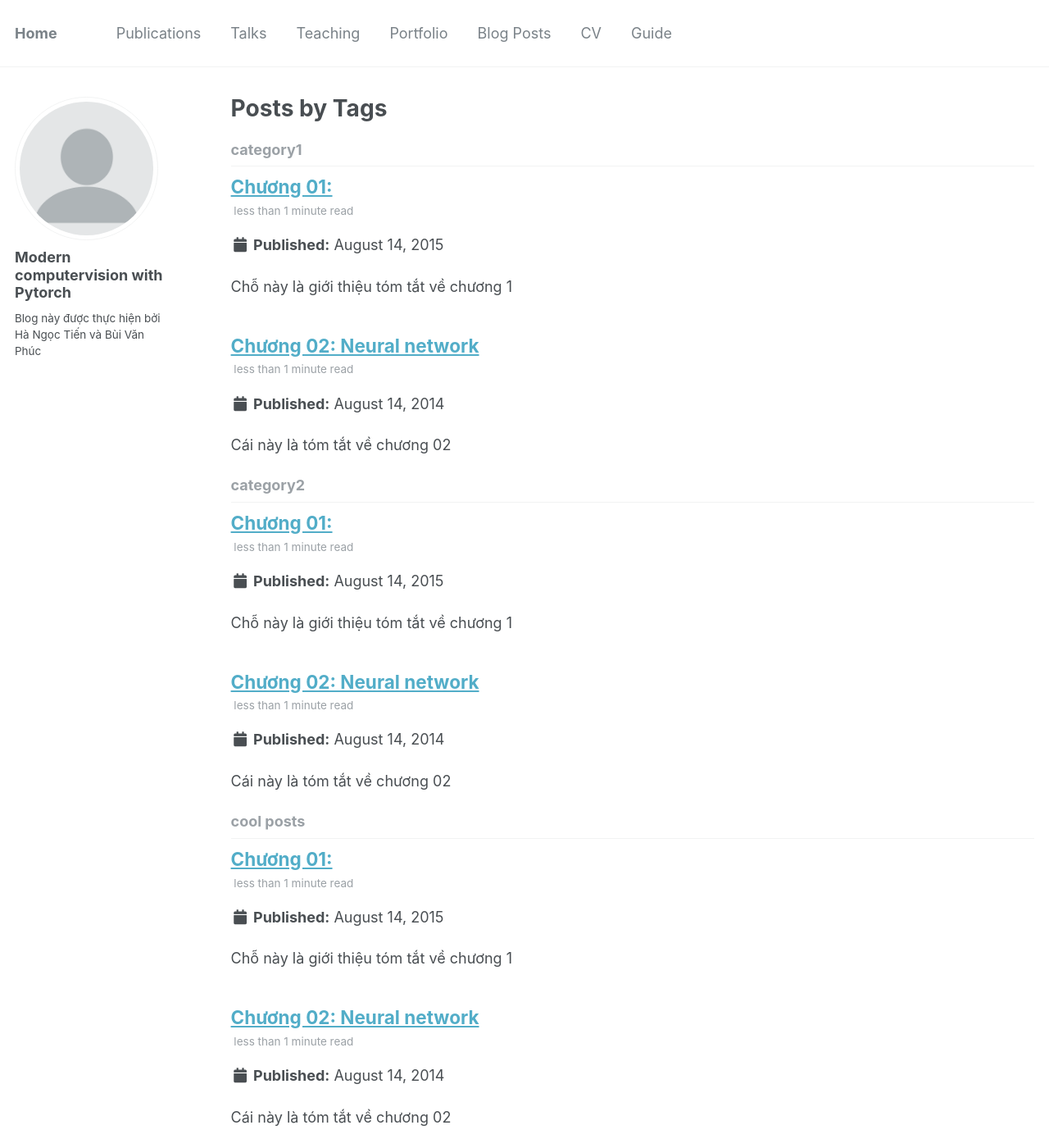
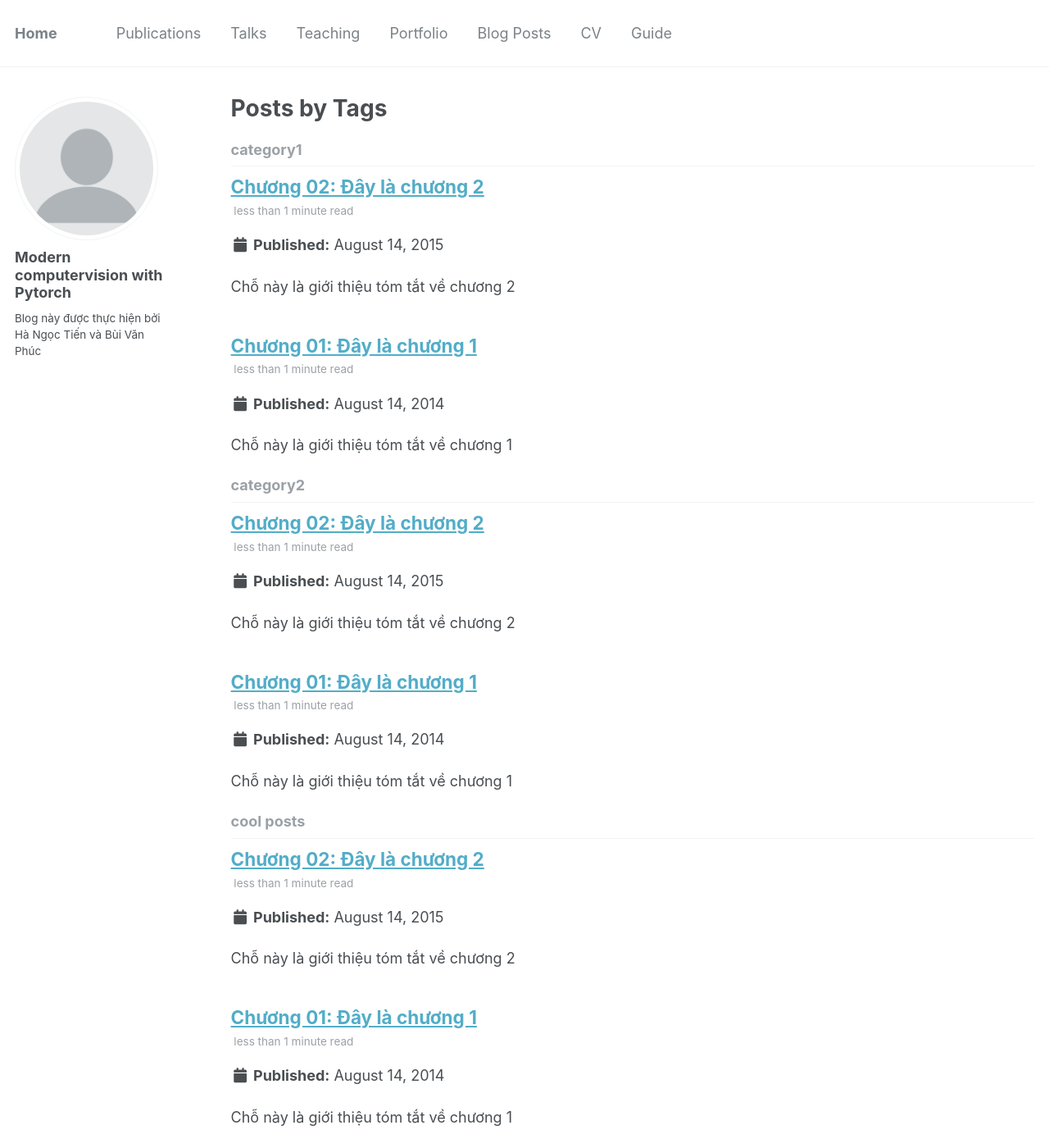
Before and after one commit to vanphuc-bui/MordenComputervision, a Jekyll site: the page built from _pages/tag-archive.html, in a window 1280 px wide and 1400 px high. Shown: the whole window at 82% size. Built offline with Jekyll 4.4.1, drawn with Linux system fonts in a browser that asks for light colours.

Commit message:
test blog

```diff
--- /dev/null
+++ b/_posts/2014-08-14-blog-post-1.md
@@ -0,0 +1,20 @@
+---
+title: 'Chương 01: Đây là chương 1'
+date: 2014-08-14
+permalink: /posts/2014/08/blog-post-1/
+tags:
+  - cool posts
+  - category1
+  - category2
+---
+
+Chỗ này là giới thiệu tóm tắt về chương 1
+
+Cái này là test xem nó là cái gì
+======
+
+Lại là test lần nữa
+======
+
+Test lần 3
+------
--- a/_posts/2014-08-14-blog-post-3.md
+++ /dev/null
@@ -1,20 +0,0 @@
----
-title: 'Chương 02: Neural network'
-date: 2014-08-14
-permalink: /posts/2014/08/blog-post-3/
-tags:
-  - cool posts
-  - category1
-  - category2
----
-
-Cái này là tóm tắt về chương 02
-
-tiêu đề trong chương 2
-======
-
-dòng 1, dòng 2
-======
-
-Aren't headings cool?
-------
--- a/_posts/2015-08-14-blog-post-4.md
+++ b/_posts/2015-08-14-blog-post-2.md
@@ -1,14 +1,14 @@
 ---
-title: 'Chương 01: '
+title: 'Chương 02: Đây là chương 2'
 date: 2015-08-14
-permalink: /posts/2012/08/blog-post-4/
+permalink: /posts/2012/08/blog-post-2/
 tags:
   - cool posts
   - category1
   - category2
 ---
 
-Chỗ này là giới thiệu tóm tắt về chương 1
+Chỗ này là giới thiệu tóm tắt về chương 2
 
 Headings are cool
 ======
```
